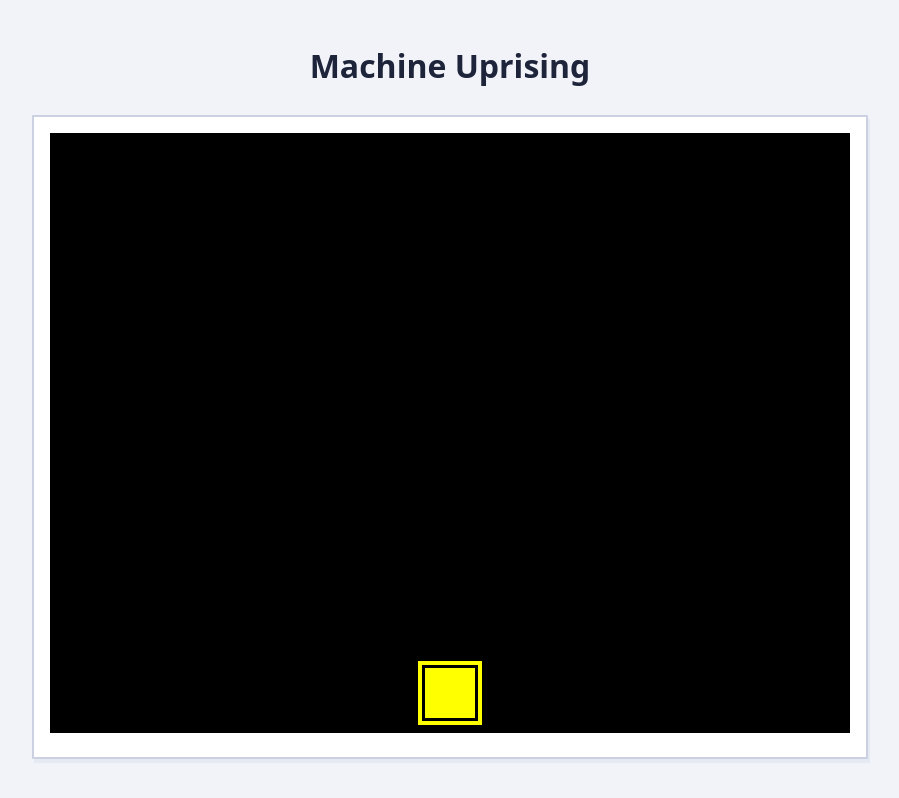
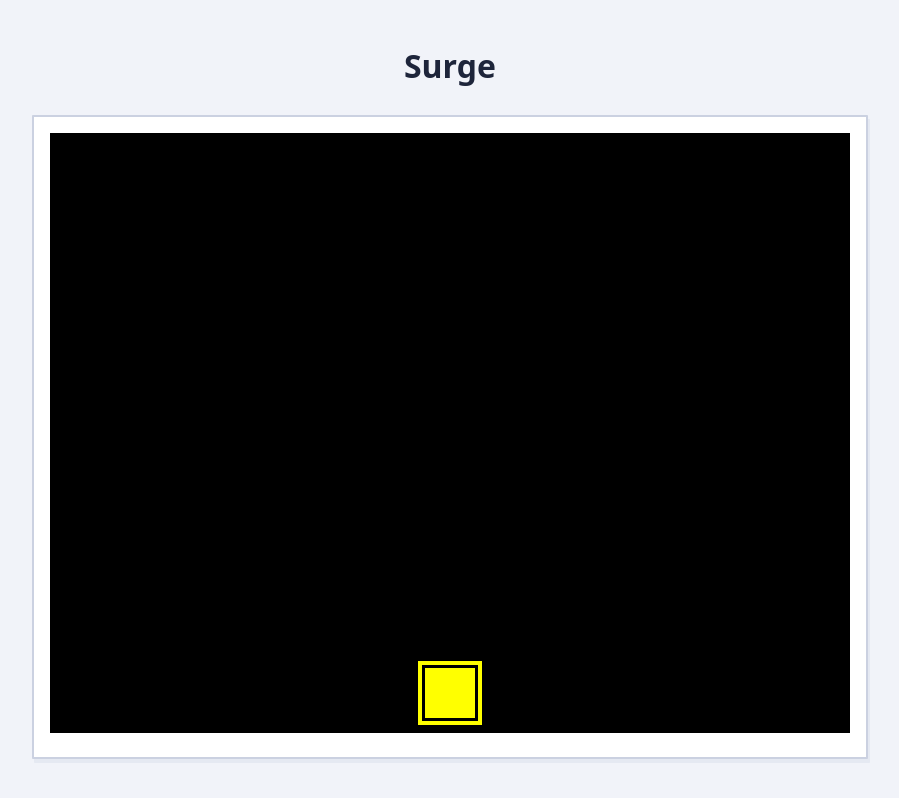
Before and after one commit to MatasZos/Machine-Uprising, a website with bundled scripts: page public/index.html in a window 1280 px wide. Shown: the whole page, without its empty margins (190-1089 px from the left). Built offline with nearby package versions, Linux system fonts and the light colour scheme.

Commit message:
changed the name

```diff
--- a/public/index.html
+++ b/public/index.html
@@ -4,11 +4,11 @@
     <meta charset="UTF-8" />
     <meta name="viewport" content="width=device-width, initial-scale=1.0" />
     <link rel="stylesheet" href="css/styles.css" />
-    <title>Machine Uprising</title>
+    <title>Surge</title>
   </head>
   <body>
     <main>
-      <h1>Machine Uprising</h1>
+      <h1>Surge</h1>
 
       <section class="container">
         <div id="game-container"></div>
```
